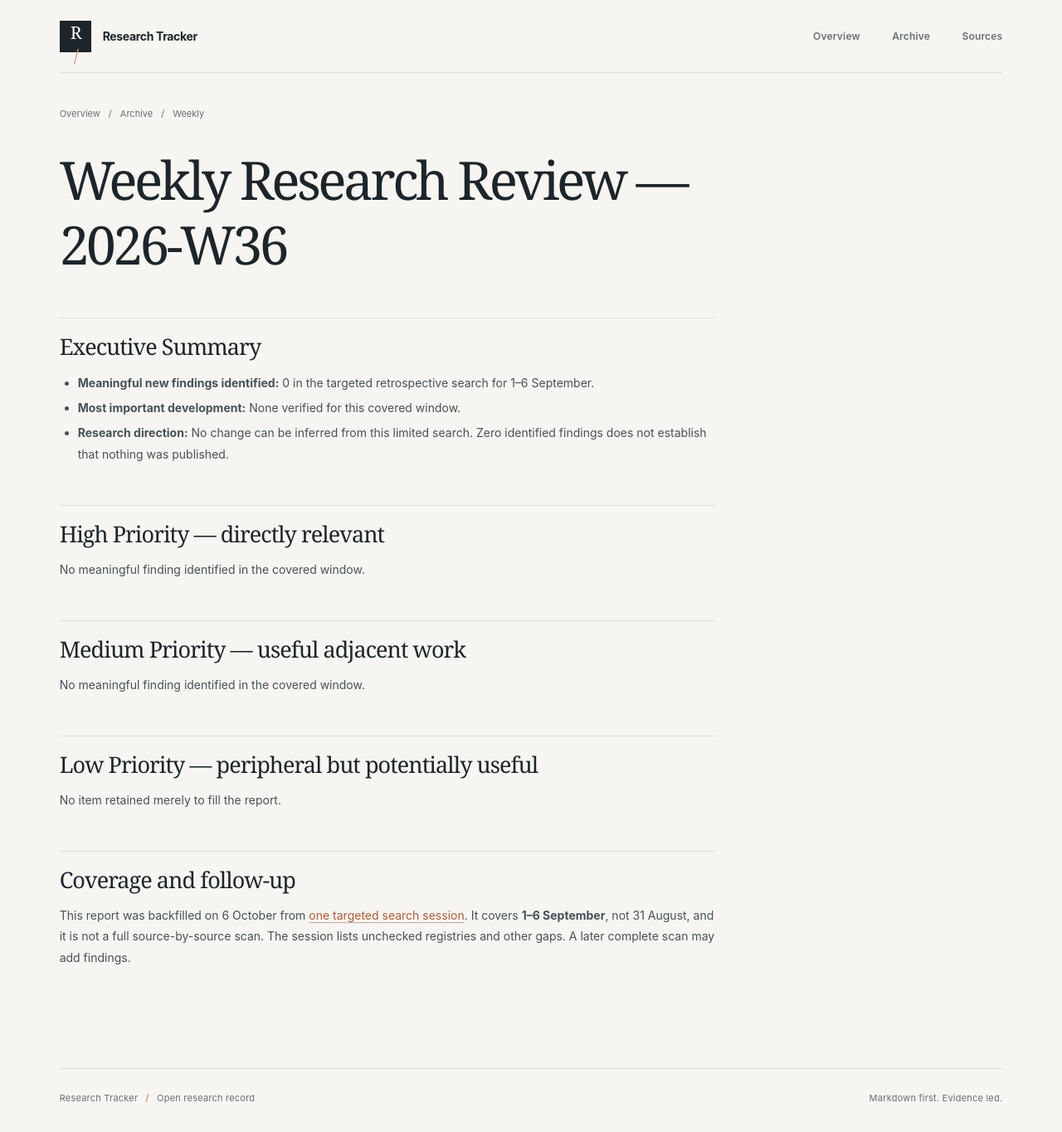
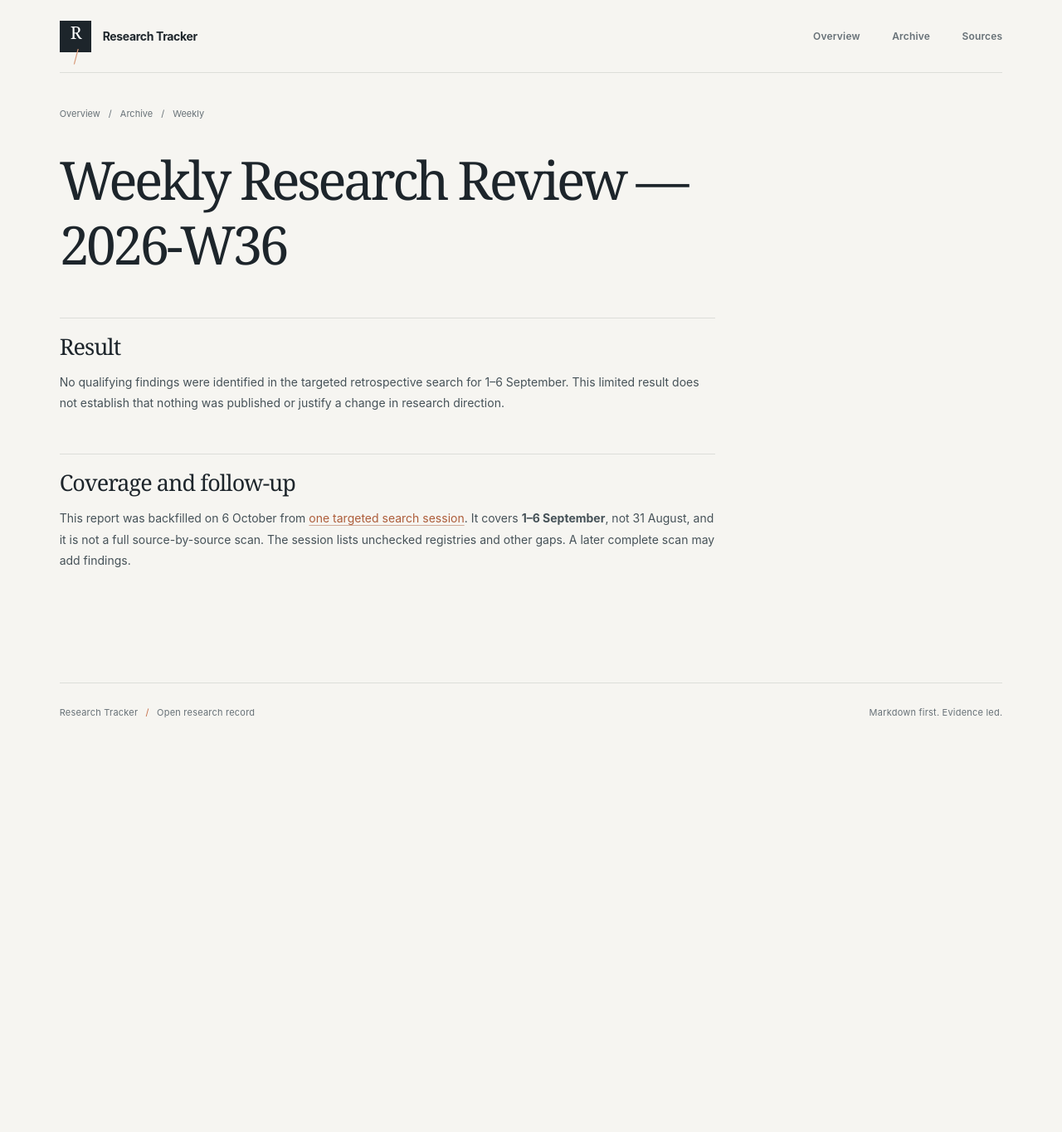
Before and after one commit to TechnoDamo/research-tracker, a Jekyll site: the page built from topics/zero-order-training/reports/weekly/2026-W36.md, in a window 1280 px wide. Shown: the whole page at 83% size. Built offline with Jekyll 4.4.1, drawn with Linux system fonts in a browser that asks for light colours; after the commit the page ends 900 px from its top, so only the background shows below that.

Commit message:
Require meaningful findings and concise empty reports

```diff
--- a/topics/zero-order-training/reports/weekly/2026-W36.md
+++ b/topics/zero-order-training/reports/weekly/2026-W36.md
@@ -19,23 +19,9 @@ low_priority_count: 0
 
 # Weekly Research Review — 2026-W36
 
-## Executive Summary
+## Result
 
-- **Meaningful new findings identified:** 0 in the targeted retrospective search for 1–6 September.
-- **Most important development:** None verified for this covered window.
-- **Research direction:** No change can be inferred from this limited search. Zero identified findings does not establish that nothing was published.
-
-## High Priority — directly relevant
-
-No meaningful finding identified in the covered window.
-
-## Medium Priority — useful adjacent work
-
-No meaningful finding identified in the covered window.
-
-## Low Priority — peripheral but potentially useful
-
-No item retained merely to fill the report.
+No qualifying findings were identified in the targeted retrospective search for 1–6 September. This limited result does not establish that nothing was published or justify a change in research direction.
 
 ## Coverage and follow-up
 
```
Also changed, not shown: AGENTS.md (+2 -2 lines), docs/writing-guide.md (+9 -3 lines), templates/monthly.md (+1 -1 lines), templates/weekly.md (+1 -1 lines), templates/yearly.md (+1 -1 lines), README.md.
